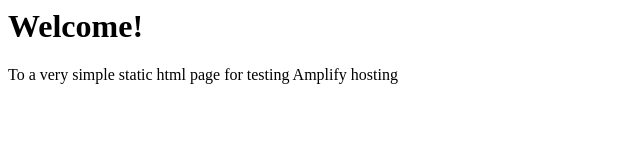
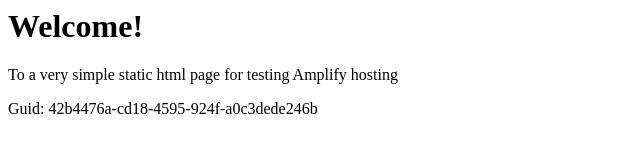
Before and after one commit to aws-aemilia-bah/Github-PR-Commit-Integration-Test-DoNotTouch-GitH-MJCD6L4M-v2-preprod-me-south-1, a website: page src/index.html in a window 1280 px wide. Shown: the whole page, without its empty margins (0-640 px from the left). Drawn offline with Linux system fonts and the light colour scheme.

Commit message:
commit from integ tests

```diff
--- a/src/index.html
+++ b/src/index.html
@@ -1,3 +1,5 @@
+
+
 <html lang="en">
 
 <head>
@@ -10,6 +12,6 @@
 <body>
     <h1>Welcome!</h1>
     <p>To a very simple static html page for testing Amplify hosting</p>
-</body>
+    <p>Guid: 42b4476a-cd18-4595-924f-a0c3dede246b</p></body>
 
 </html>
```
